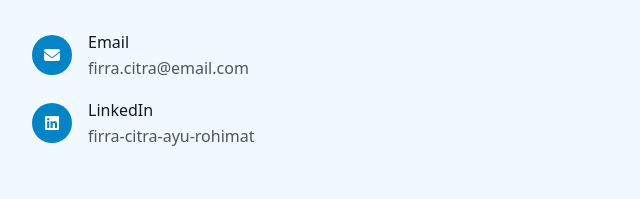
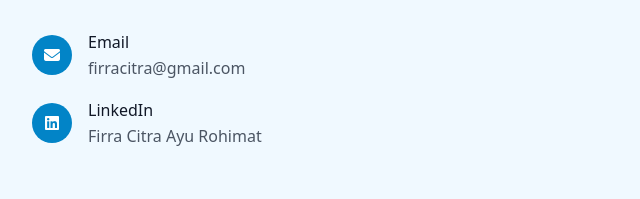
Before and after one commit to hadiindrawan/firra-portfolio, a plain HTML site: page index.html in a window 1280 px wide. Shown: the part 4355-4554 px from the top of the page, 0-640 px from the left. Drawn offline with nearby package versions, Linux system fonts and the light colour scheme.

Commit message:
fix: content

```diff
--- a/index.html
+++ b/index.html
@@ -458,7 +458,7 @@
                             </div>
                             <div>
                                 <p class="font-medium text-gray-900">Email</p>
-                                <p class="text-gray-600">firra.citra@email.com</p>
+                                <p class="text-gray-600">firracitra@gmail.com</p>
                             </div>
                         </div>
 
@@ -468,7 +468,7 @@
                             </div>
                             <div>
                                 <p class="font-medium text-gray-900">LinkedIn</p>
-                                <p class="text-gray-600">firra-citra-ayu-rohimat</p>
+                                <p class="text-gray-600">Firra Citra Ayu Rohimat</p>
                             </div>
                         </div>
                     </div>
```
